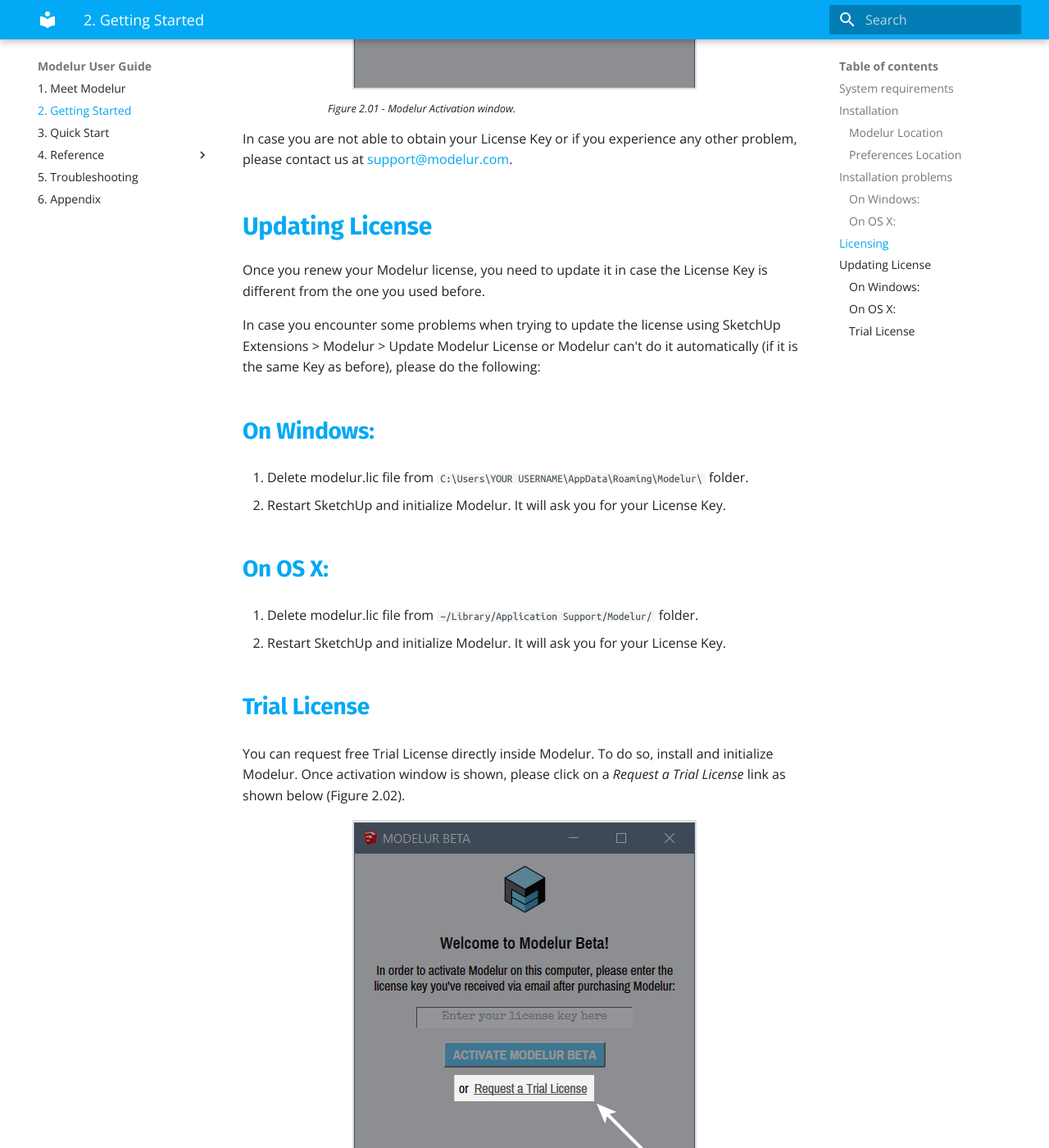
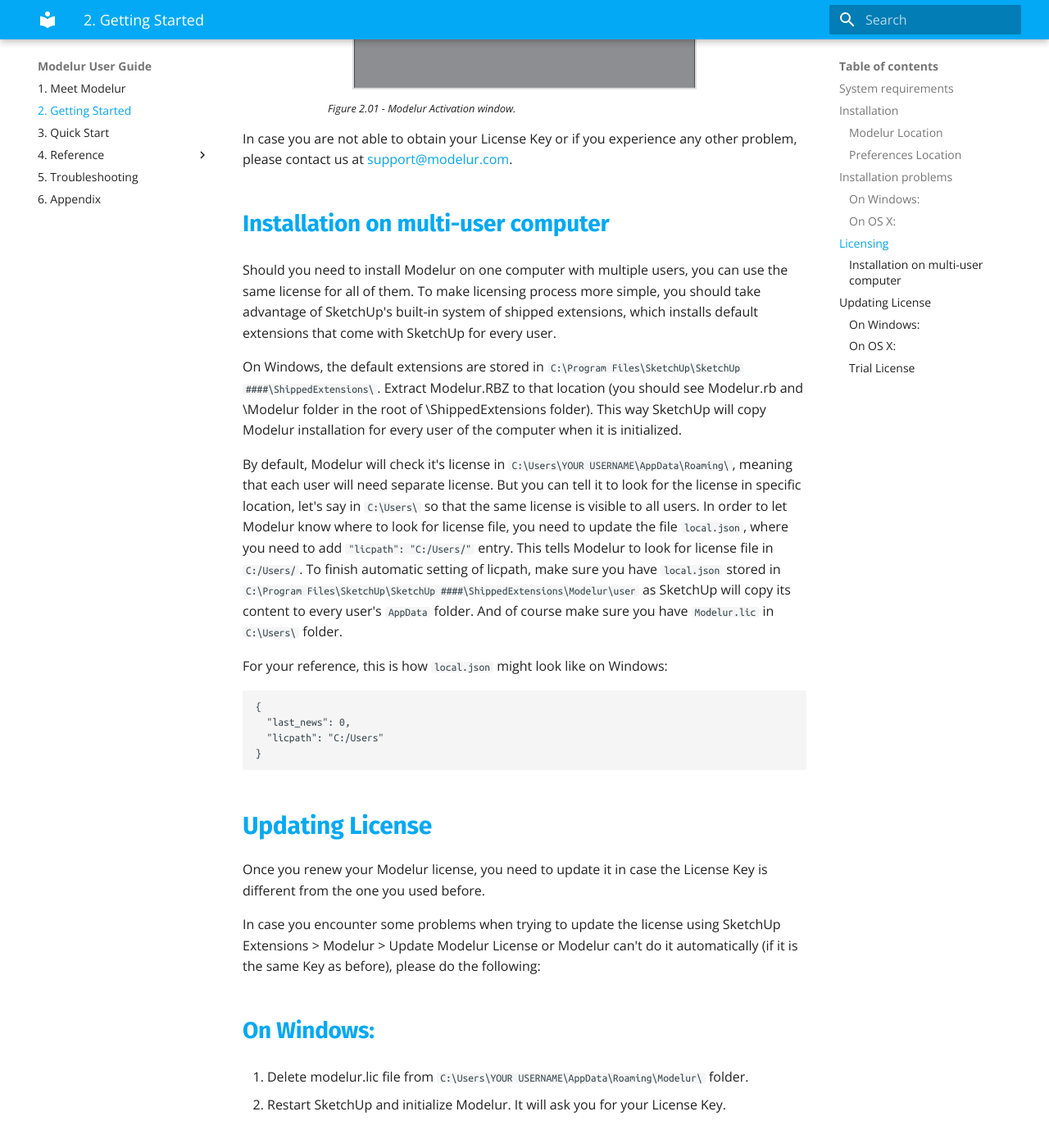
Before and after one commit to Modelur/docs, an MkDocs documentation site: the page built from docs/getting-started.md, in a window 1280 px wide and 1400 px high, scrolled down 2988 px. Shown: the whole window at 82% size. Built offline with MkDocs 1.6.1 and Material for MkDocs 9.7.7, drawn with Linux system fonts in a browser that asks for light colours; old or Windows-style settings are respelled for this version of MkDocs.

Commit message:
Add Installation on multi-user computer

````diff
--- a/docs/getting-started.md
+++ b/docs/getting-started.md
@@ -74,6 +74,37 @@
 
 In case you are not able to obtain your License Key or if you experience any other problem, please contact us at [support@modelur.com](mailto:support@modelur.com).
 
+### Installation on multi-user computer
+
+Should you need to install Modelur on one computer with multiple users, you can
+use the same license for all of them. To make licensing process  more simple, you
+should take advantage of SketchUp's built-in system of shipped extensions, which
+installs default extensions that come with SketchUp for every user.
+
+On Windows, the default extensions are stored in `C:\Program Files\SketchUp\SketchUp ####\ShippedExtensions\`.
+Extract Modelur.RBZ to that location (you should see Modelur.rb and \Modelur folder
+in the root of \ShippedExtensions folder). This way SketchUp will copy Modelur
+installation for every user of the computer when it is initialized.
+
+By default, Modelur will check it's license in `C:\Users\YOUR USERNAME\AppData\Roaming\ `,
+meaning that each user will need separate license. But you can tell it to look
+for the license in specific location, let's say in `C:\Users\` so that the same
+license is visible to all users. In order to let Modelur know where to look for
+license file, you need to update the file `local.json`, where you need to add
+`"licpath": "C:/Users/"` entry. This tells Modelur to look for license file in
+`C:/Users/`. To finish automatic setting of licpath, make sure you have `local.json`
+stored in `C:\Program Files\SketchUp\SketchUp ####\ShippedExtensions\Modelur\user`
+as SketchUp will copy its content to every user's `AppData` folder. And of course
+make sure you have `Modelur.lic` in `C:\Users\` folder.
+
+For your reference, this is how `local.json` might look like on Windows:
+```
+{
+  "last_news": 0,
+  "licpath": "C:/Users"
+}
+```
+
 Updating License
 ----------------
 
````
